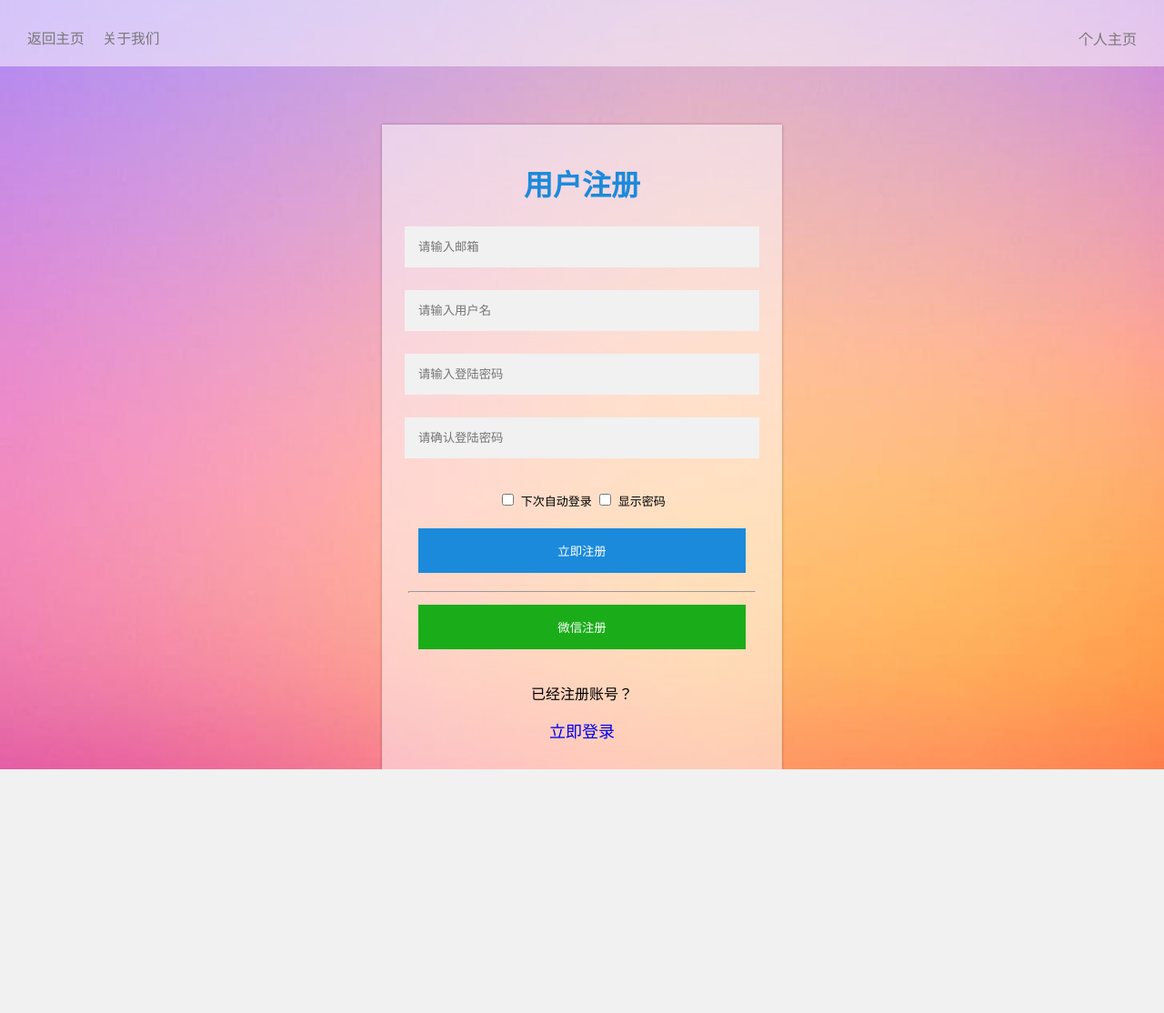
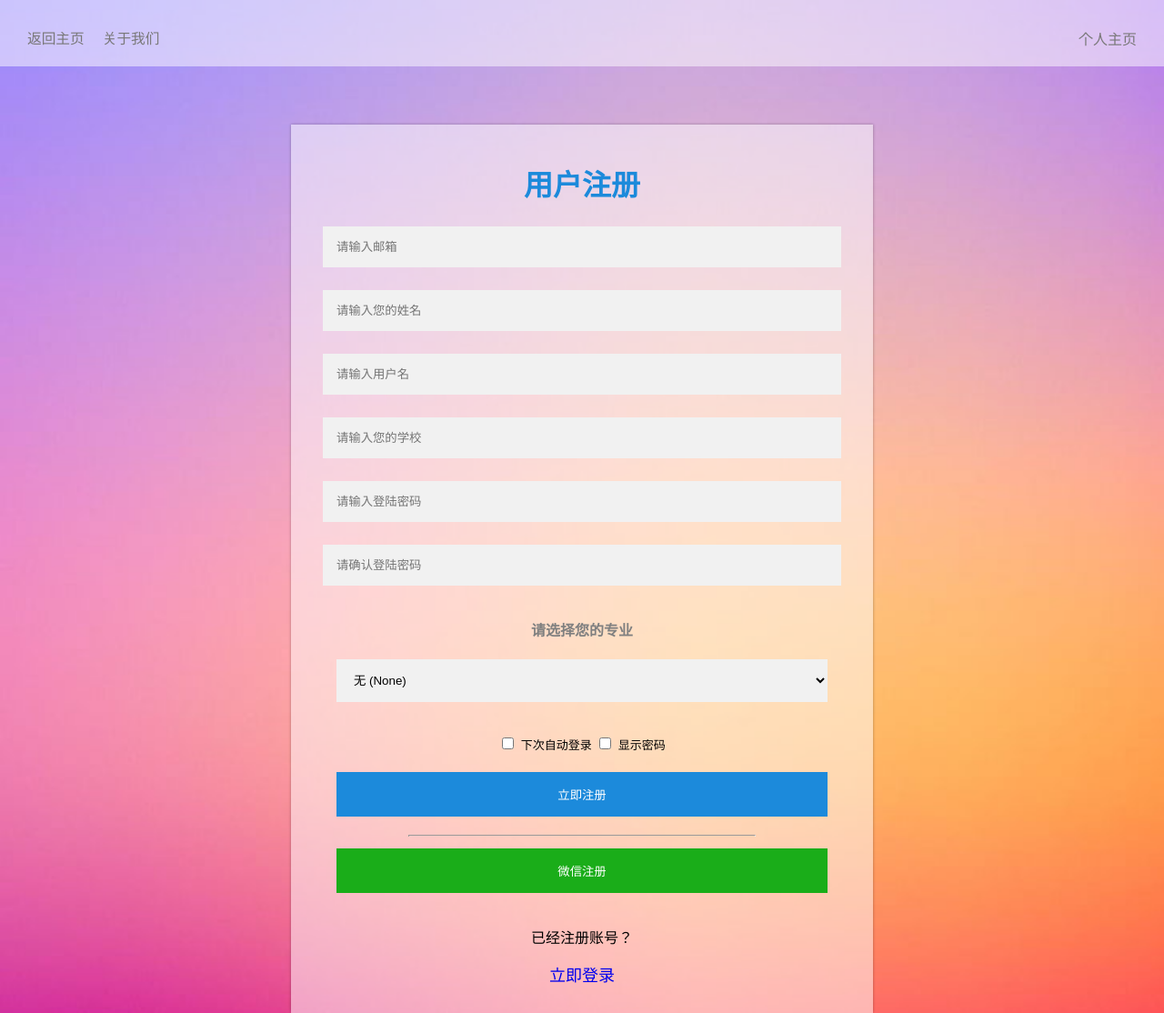
Before and after one commit to paiz3/DROPHAIR, a PHP site: page /create_account.html in a window 1280 px wide. Shown: the whole page at 91% size. Before the commit the page ends 846 px from the top, so only its background shows below. Run offline with PHP 8.4, Linux system fonts and the light colour scheme.

Commit message:
Twelfth Commit

```diff
--- a/create_Account/create_account.html
+++ b/create_Account/create_account.html
@@ -29,11 +29,35 @@
 
         <div class="sign-up-form">
             <h1>用户注册</h1>
-            <form method = "POST" action="create_account.js">
+            <form method = "GET" onsubmit="validate_account()">
                 <input type="text" id="email" class="input-box" placeholder="请输入邮箱">
+                <input type="text" id="name" class="input-box" placeholder="请输入您的姓名">
                 <input type="text" id="username" class="input-box" placeholder="请输入用户名">
+                <input type="text" id="school" class="input-box" placeholder="请输入您的学校">
                 <input type="password" id="password" class="input-box" placeholder="请输入登陆密码">
                 <input type="password" id="confirm_password" class="input-box" placeholder="请确认登陆密码">
+
+                <h3>请选择您的专业</h3>
+
+                <div class="select-box">
+                    <p><select name="catagory" required class="form-control">
+                        <option value="">无 (None)</option>
+                        <option value="BME">生物医学工程 (Biomedical Engineering)</option>
+                        <option value="CHBE">化学工程 (Chemical Engineering)</option>
+                        <option value="CE">公共工程 (Civil Engineering)</option>
+                        <option value="EECE">电子信息工程 (Electrical Engineering)</option>
+                        <option value="ME">机械工程 (Mechanical Engineering)</option>
+                        <option value="CS">计算机科学与技术 (Computer Science)</option>
+                        <option value="CE">计算机工程 (Computer Engineering)</option>
+                        <option value="MSE">材料科学与工程 (Material Engineering)</option>
+                        <option value="MATH">数学与应用数学 (Mathematics/Applied Mathematics)</option>
+                        <option value="PHYS">应用物理学 (Applied Physics)</option>
+                        <option value="AERO">航空航天工程 (Aerospace Engineering)</option>
+                        <option value="EES">环境科学 (Environmental Science)</option>
+                        <option value="NUCL">核工程与核技术 (Nuclear Engineering)</option>
+                    </select>
+                </div>
+
                 <p><input type="checkbox" id="login_nexttime" name="login_nexttime" value="login_nexttime">
                 <label for="login_nexttime">下次自动登录</label>
 
@@ -56,9 +80,9 @@
                 </script>
                 </p>
 
-                <input type="button" id="signup-button" value="立即注册" onclick="validate_account();"/>
+                <input type="submit" id="signup-button" value="立即注册"/>
                 <hr id="seperation_line" size=1>
-                <input type="button" id="wechat-button" value="微信注册" onclick="validate_account();"/>
+                <input type="submit" id="wechat-button" value="微信注册"/>
 
                 <p>已经注册账号？
                     <div class="login-link-wrapper">
--- a/create_Account/create_account.js
+++ b/create_Account/create_account.js
@@ -22,12 +22,12 @@ function validate_account() {
     {
         alert('请再次输入密码');
     }
-    else if(email.value == "admin@gmail.com" && username.value == "admin" && password.value == "123456" && confirm_pword.value == "123456")
+    else if(pword.value != confirm_pword.value)
+    {
+        alert('两次密码不一致');
+    }
+    else
     {
         window.location.href="personal_info.html";
     }
-    else
-    {
-        alert("请输入正确的用户名和密码")
-    }
 }
--- a/create_Account/create_account_style.css
+++ b/create_Account/create_account_style.css
@@ -67,7 +67,7 @@ body
 /* modifies the setting of the sign-up-form */
 .sign-up-form
 {
-    width: 400px;
+    width: 600px;
     box-shadow: 0 0 3px 0 rgba(0,0,0,0.3);
     background:  rgba(255,255,255,0.5);
     padding: 20px;
@@ -115,7 +115,7 @@ label[for="show_password"]
 }
 
 /* button and font */
-input[type=button] {
+input[type=submit] {
     color: #ffffff;
     width: 90%;
     padding: 15px;
@@ -123,6 +123,37 @@ input[type=button] {
     border: none;
     outline: none;
     cursor: pointer;
+}
+
+.sign-up-form h3
+{
+    color: grey;
+    font-size: medium;
+}
+
+/* select box modifier */
+.select-box select
+{
+    background: #f1f1f1;
+    color: black;
+    width: 90%;
+    padding: 15px;
+    margin: 5px 0 20px 0;
+    display: inline-block;
+    border: none;
+}
+
+.select-box:before
+{
+    content: '';
+    width: 50px;
+    height: 50px;
+    background: #dcdce2;
+}
+
+.select-box:hover:before
+{
+    background: #797878;
 }
 
 /* sign up button modifier */
```
